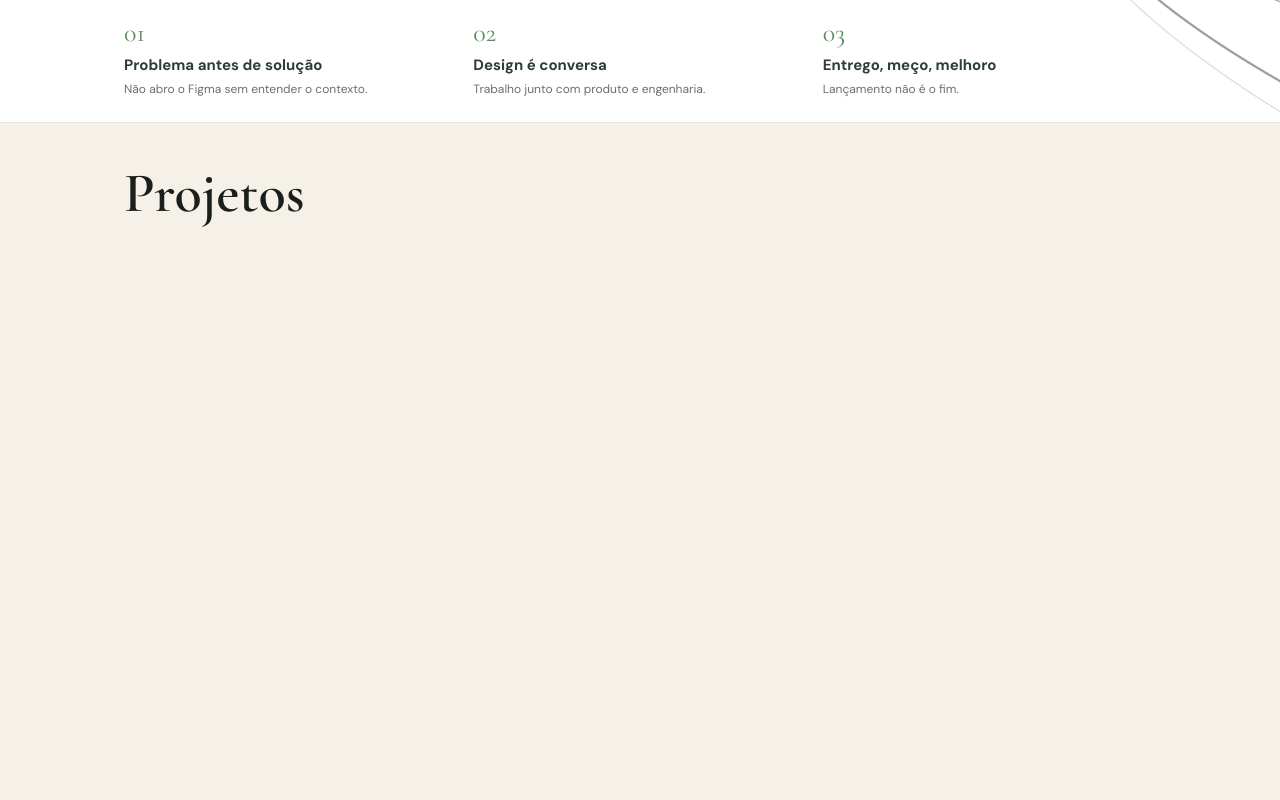
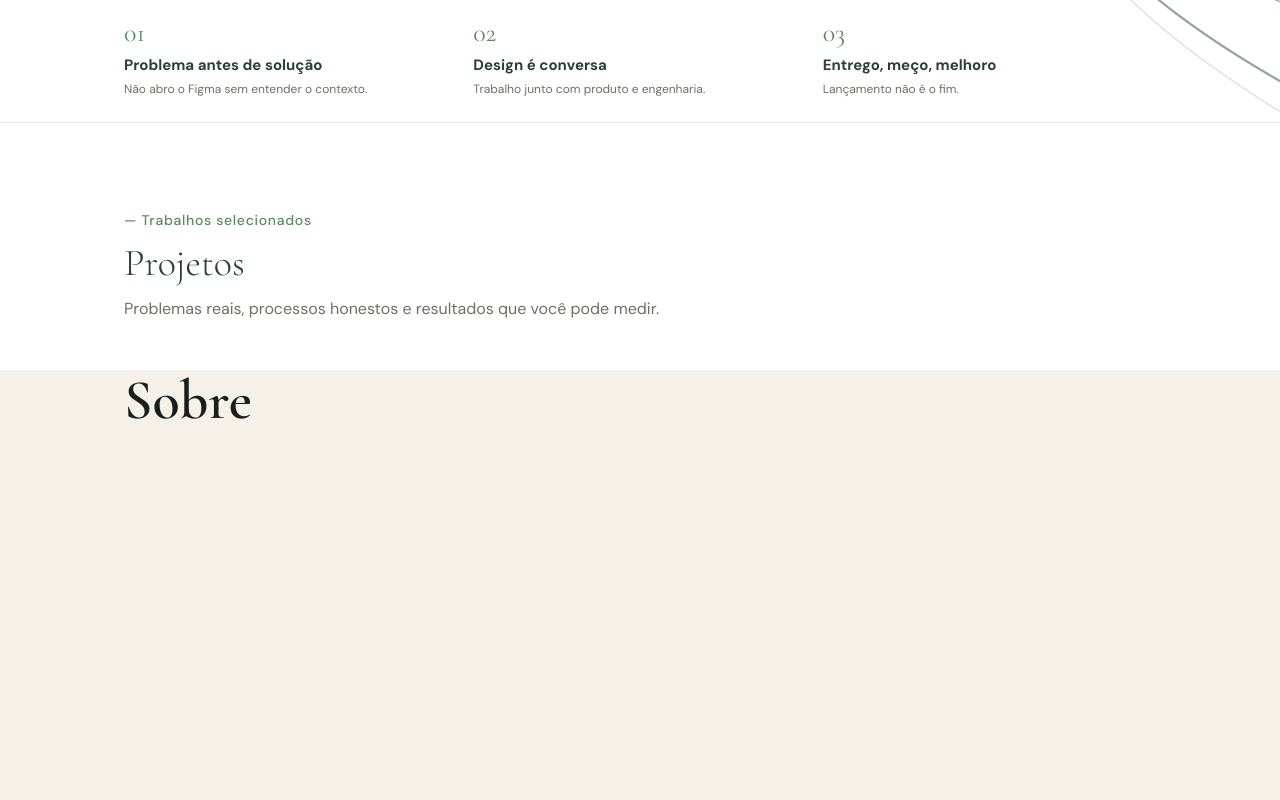
Before and after one commit to Agencia-Lumina-Digital/linda-hillary-port, a React (Vite) app: page / in a window 1280 px wide. Shown: the part 640-1440 px from the top of the page. Built offline with nearby package versions, Linux system fonts and the light colour scheme.

Commit message:
feat: [PROJECTS] Header of section in desktop

```diff
--- a/src/App.tsx
+++ b/src/App.tsx
@@ -1,6 +1,7 @@
 import { Box, Container, Typography } from '@mui/material';
 import { Navbar } from './components/organisms/Navbar/Navbar';
 import { Hero } from './features/hero/Hero';
+import { Projects } from './features/projects/Projects';
 import { tokens } from './theme/tokens';
 
 function App() {
@@ -23,8 +24,8 @@ function App() {
           <Hero />
         </Box>
 
-        <Box id="projects" sx={{ height: '100vh', borderBottom: '1px dashed' }}>
-          <Typography variant="h2">Projetos</Typography>
+        <Box id="projects">
+          <Projects />
         </Box>
 
         <Box id="about" sx={{ height: '100vh', borderBottom: '1px dashed' }}>
--- a/src/features/hero/Hero.tsx
+++ b/src/features/hero/Hero.tsx
@@ -3,11 +3,10 @@ import { Button } from '../../components/atoms/Button/Button';
 import { tokens } from '../../theme/tokens';
 import grafismoHero from '../../theme/assets/grafismo-rios-hero.png';
 import lindaImage from '../../theme/assets/linda-image.png';
-import { BorderBottom } from '@mui/icons-material';
 
 export const Hero = () => {
   return (
-    <Box sx={{ position: 'relative', pt: 10, pb: 10 }}>
+    <Box sx={{ position: 'relative', pt: 10 }}>
       <Grid container spacing={4} alignItems="center">
         {/* Coluna Esquerda: Conteúdo */}
         <Grid item xs={12} md={7} sx={{ order: { xs: 2, md: 1 }, height: { xs: 'auto', md: '440px' } }}>
@@ -138,7 +137,7 @@ export const Hero = () => {
           px: { xs: '24px', md: 'calc(50vw - 50%)' }, // Restaura padding interno perfeitamente alinhado
         }}
       >
-        <Grid container columnSpacing={4} rowSpacing={{ xs: 4, md: 2, BorderBottom: '1px solid ' + tokens.colors.border.default }}>
+        <Grid container columnSpacing={4} rowSpacing={{ xs: 4, md: 2, borderBottom: '1px solid ' + tokens.colors.border.default }}>
           {/* Feature 1 */}
           <Grid item xs={4}>
             <Typography variant="h4" sx={{ color: tokens.colors.text.accent, fontFamily: tokens.typography.fontFamily.display, mb: 1, fontSize: tokens.typography.fontSize[26] }}>01</Typography>
--- /dev/null
+++ b/src/features/projects/Projects.tsx
@@ -0,0 +1,57 @@
+import { Box, Stack, Typography } from '@mui/material';
+import { tokens } from '../../theme/tokens';
+
+export const Projects = () => {
+  return (
+    <Box
+      sx={{
+        pt: { xs: 8, md: '88px' },
+        pb: { xs: 8, md: 12 },
+        backgroundColor: tokens.colors.background.elevated,
+        mx: { xs: '-24px', md: 'calc(-50vw + 50%)' }, // Quebra o container para full-width
+        px: { xs: '24px', md: 'calc(50vw - 50%)' } // Restaura padding interno perfeitamente alinhado
+      }}
+    >
+      <Stack spacing="10px">
+        {/* Tagline / Eyebrow */}
+        <Typography
+          sx={{
+            color: tokens.colors.text.accent,
+            fontWeight: tokens.typography.fontWeight.medium,
+            fontSize: { xs: tokens.typography.fontSize[11], md: tokens.typography.fontSize[14] },
+            letterSpacing: '0.05em',
+          }}
+        >
+          — Trabalhos selecionados
+        </Typography>
+
+        {/* Título da Seção */}
+        <Typography
+          variant="h2"
+          sx={{
+            fontFamily: tokens.typography.fontFamily.display,
+            color: tokens.colors.text.brand,
+            fontSize: { xs: '32px', md: tokens.typography.fontSize[38] },
+            fontWeight: tokens.typography.fontWeight.light,
+            lineHeight: 1.2
+          }}
+        >
+          Projetos
+        </Typography>
+
+        {/* Descrição */}
+        <Typography
+          variant="body1"
+          sx={{
+            color: tokens.colors.text.secondary,
+            fontSize: tokens.typography.fontSize[16],
+            maxWidth: '560px',
+            lineHeight: 1.6
+          }}
+        >
+          Problemas reais, processos honestos e resultados que você pode medir.
+        </Typography>
+      </Stack>
+    </Box>
+  );
+};
```
